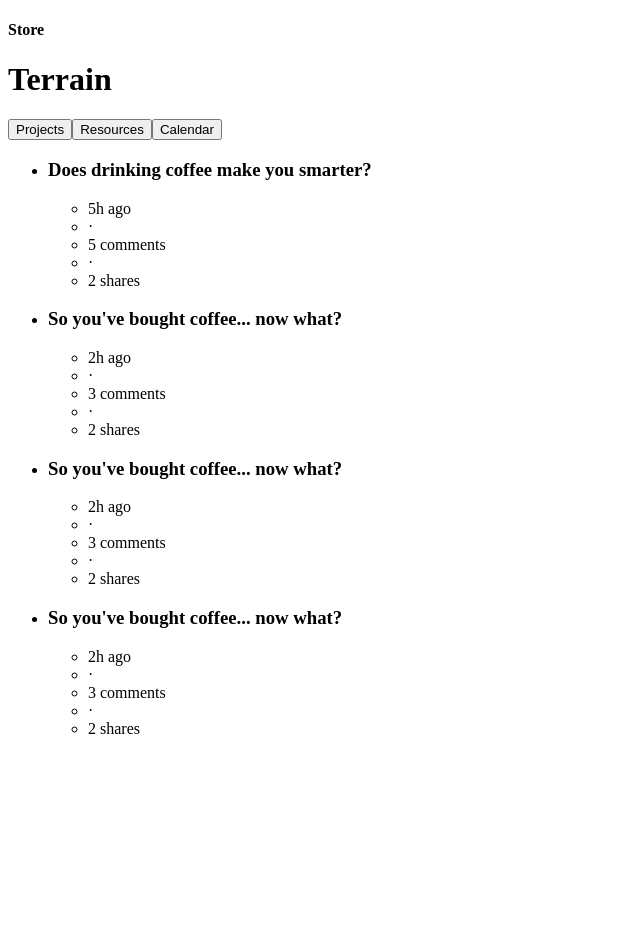
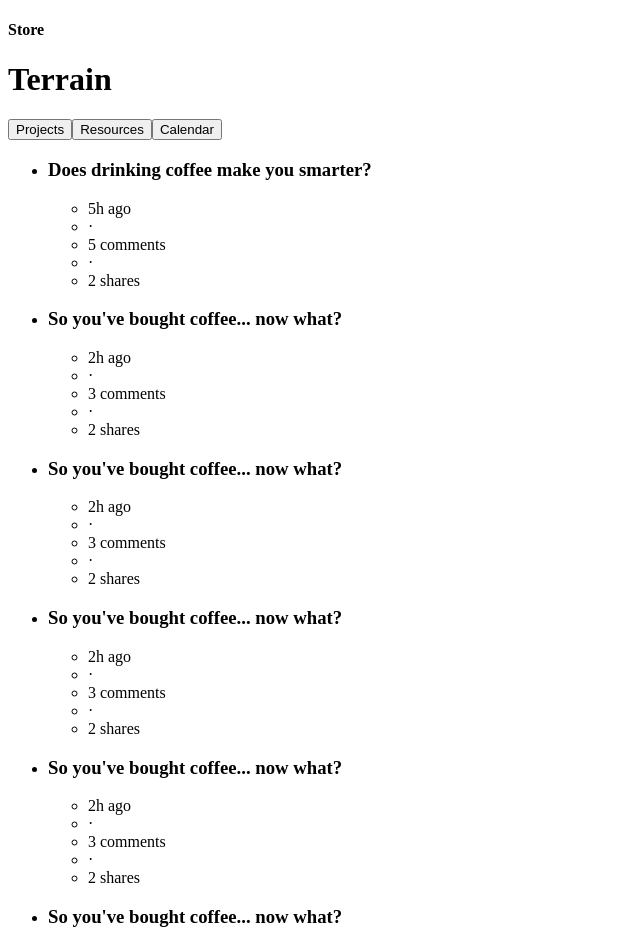
Before and after one commit to TerrainDev/v1, a Next.js app: page / in a window 1280 px wide. Shown: the top 947 px of the page, without its empty margins (0-640 px from the left). Before the commit the page ends 800 px from the top, so only its background shows below. Built offline with nearby package versions, Linux system fonts and the light colour scheme.

Commit message:
vercel-deploy

```diff
--- a/components/Tabs.js
+++ b/components/Tabs.js
@@ -13,6 +13,48 @@ export default function Example() {
         title: "Does drinking coffee make you smarter?",
         date: "5h ago",
         commentCount: 5,
+        shareCount: 2,
+      },
+      {
+        id: 2,
+        title: "So you've bought coffee... now what?",
+        date: "2h ago",
+        commentCount: 3,
+        shareCount: 2,
+      },
+      {
+        id: 3,
+        title: "So you've bought coffee... now what?",
+        date: "2h ago",
+        commentCount: 3,
+        shareCount: 2,
+      },
+      {
+        id: 4,
+        title: "So you've bought coffee... now what?",
+        date: "2h ago",
+        commentCount: 3,
+        shareCount: 2,
+      },
+      {
+        id: 2,
+        title: "So you've bought coffee... now what?",
+        date: "2h ago",
+        commentCount: 3,
+        shareCount: 2,
+      },
+      {
+        id: 3,
+        title: "So you've bought coffee... now what?",
+        date: "2h ago",
+        commentCount: 3,
+        shareCount: 2,
+      },
+      {
+        id: 4,
+        title: "So you've bought coffee... now what?",
+        date: "2h ago",
+        commentCount: 3,
         shareCount: 2,
       },
       {
```
